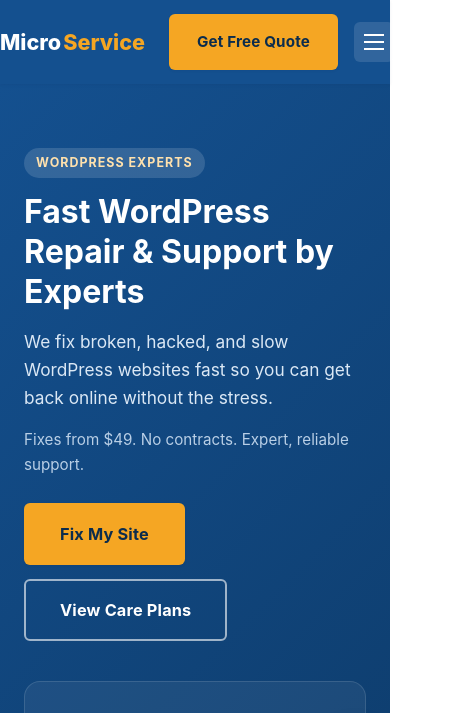
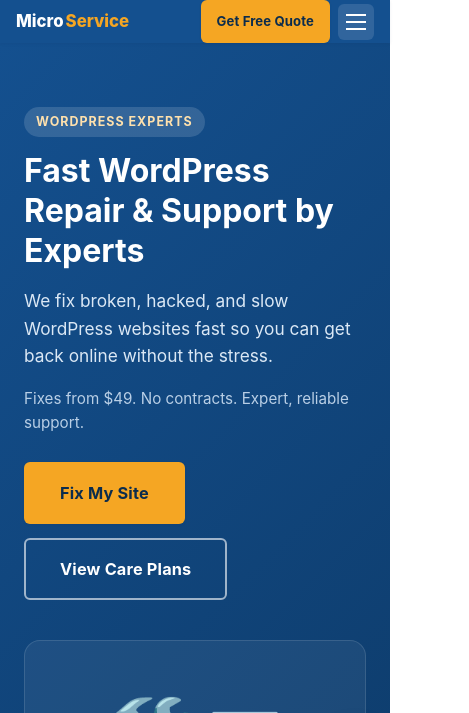
Before and after one commit to mamungtg/microservice, a plain HTML site: page index.html in a window 390 px wide. Shown: the top 713 px of the page, 469 px wide, since content can reach past the window. Drawn offline with Linux system fonts and the light colour scheme.

Commit message:
Update style.css

```diff
--- a/css/style.css
+++ b/css/style.css
@@ -35,6 +35,11 @@
 
 body {
   margin: 0;
+  /* Safety net: if any element (an icon row, a wide table, a stray badge)
+     ever forces itself wider than the viewport on a narrow phone, clip the
+     horizontal scroll here instead of letting the whole page shift/scroll
+     sideways. Doesn't affect the sticky header (that's overflow-y-based). */
+  overflow-x: hidden;
   font-family: var(--font-base);
   color: var(--color-body);
   background: var(--color-white);
@@ -640,7 +645,7 @@
 .pay-badge--pp { background: #fff; font-style: normal; padding: 0 9px; }
 .pay-badge--pp .pp-pay { color: #003087; font-weight: 800; }
 .pay-badge--pp .pp-pal { color: #009cde; font-weight: 800; }
-.social-links { display: flex; gap: 10px; margin-top: 14px; }
+.social-links { display: flex; flex-wrap: wrap; gap: 10px; margin-top: 14px; }
 .social-links a {
   width: 34px; height: 34px;
   border-radius: 50%;
@@ -739,6 +744,19 @@
   .grid-2, .grid-3, .grid-4 { grid-template-columns: 1fr; }
   .footer-grid { grid-template-columns: 1fr 1fr; }
   .plan-card.popular { transform: none; }
+}
+/* On very narrow phones (~360-400px and below), the logo + "Get Free Quote"
+   button + hamburger no longer fit on one line even with the phone/currency
+   items already hidden above — the row overflows the viewport and forces
+   horizontal scroll on the whole page. Shrink the header's own side padding
+   and the CTA button so everything stays on one row. */
+@media (max-width: 480px) {
+  .site-header .container { padding: 0 16px; }
+  .nav-bar { gap: 10px; }
+  .logo { font-size: 1.05rem; }
+  .nav-cta { gap: 8px; }
+  .nav-cta .btn { padding: 9px 14px; font-size: 0.82rem; }
+  .nav-toggle { width: 36px; height: 36px; }
 }
 
 /* Floating contact widgets (Fiverr + WhatsApp) */
```
